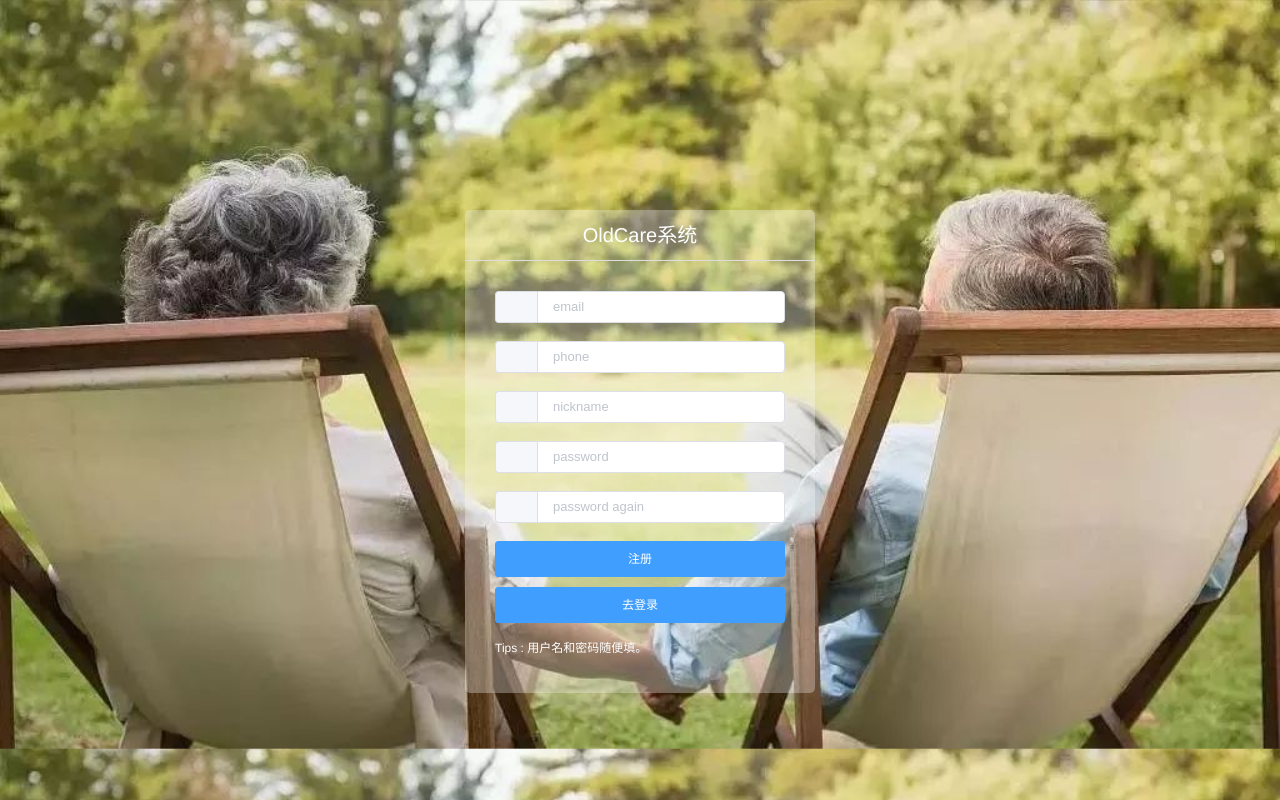
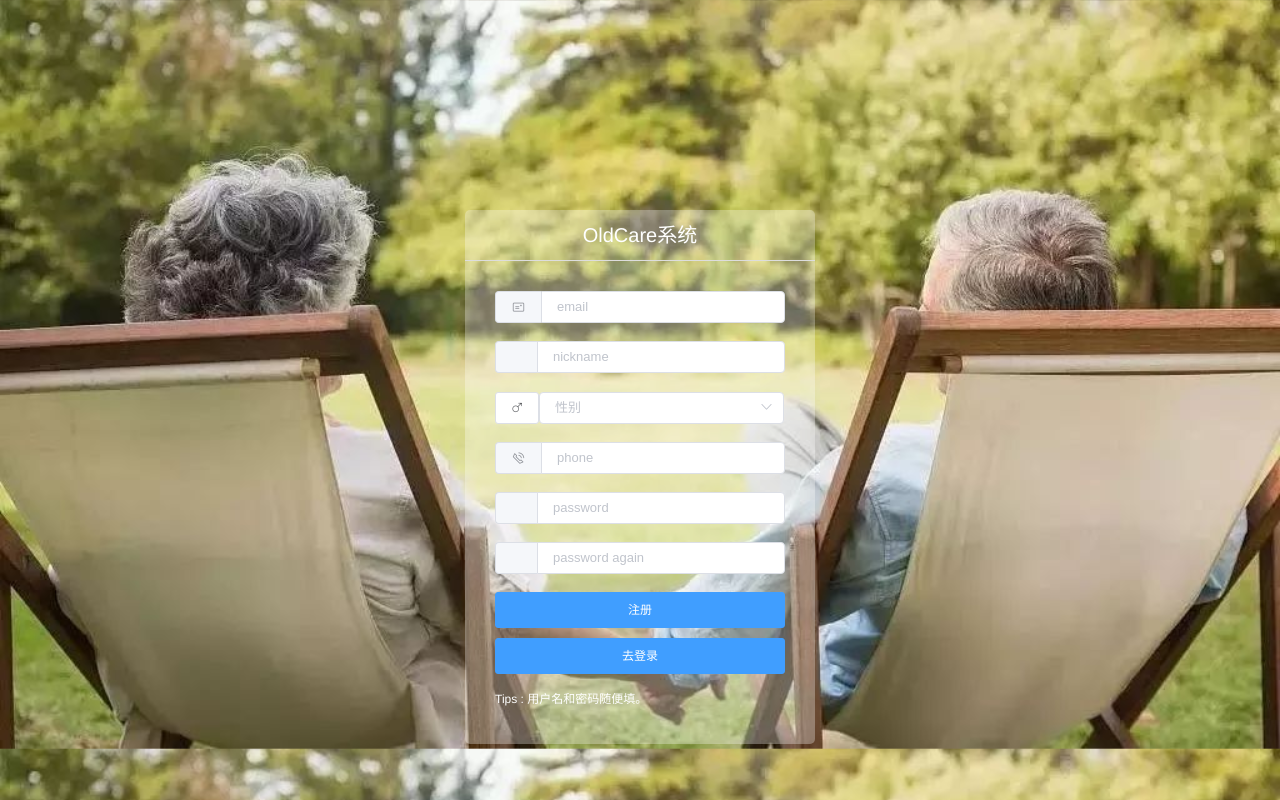
Before and after one commit to xzc0605/xiaoxueqiZJ, a Vue app in the folder web/: page /#/login in a window 1280 px wide. Both pictures are taken after a click on the button "去注册". Built offline with nearby package versions, Linux system fonts and the light colour scheme; a small style sheet from the web is missing.

Commit message:
徐紫程提交x

```diff
--- a/web/src/components/common/Header.vue
+++ b/web/src/components/common/Header.vue
@@ -72,6 +72,7 @@
 </template>
 <script>
 import bus from '../common/bus';
+import axios from 'axios'
 export default {
     data() {
         return {
@@ -146,6 +147,7 @@ export default {
         },
       handleCancel(){
           this.dialogFormVisible=false;
+
       }
     },
     mounted() {
--- a/web/src/components/page/Login.vue
+++ b/web/src/components/page/Login.vue
@@ -21,12 +21,7 @@
 
               <el-form-item prop="username" v-show="showR">
                 <el-input v-model="form.email" placeholder="email">
-                  <el-button slot="prepend" icon="el-icon-lx-people"></el-button>
-                </el-input>
-              </el-form-item>
-              <el-form-item prop="username" v-show="showR">
-                <el-input v-model="form.phone" placeholder="phone">
-                  <el-button slot="prepend" icon="el-icon-lx-people"></el-button>
+                  <el-button slot="prepend" icon="el-icon-postcard"></el-button>
                 </el-input>
               </el-form-item>
               <el-form-item prop="username" v-show="showR">
@@ -34,6 +29,20 @@
                   <el-button slot="prepend" icon="el-icon-lx-people"></el-button>
                 </el-input>
               </el-form-item>
+              <el-form-item prop="username" v-show="showR">
+                <el-button  icon="el-icon-male"></el-button>
+                <el-select style="width:84.6%" v-model="form.sex" placeholder="性别">
+
+                  <el-option label="男" value="m"></el-option>
+                  <el-option label="女" value="f"></el-option>
+                </el-select>
+              </el-form-item>
+              <el-form-item prop="username" v-show="showR">
+                <el-input v-model="form.phone" placeholder="phone">
+                  <el-button slot="prepend" icon="el-icon-phone-outline"></el-button>
+                </el-input>
+              </el-form-item>
+
               <el-form-item prop="password" v-show="showR">
                 <el-input
                     type="password"
@@ -74,6 +83,7 @@
 </template>
 
 <script>
+import axios from 'axios'
 export default {
     data: function() {
         return {
@@ -84,6 +94,7 @@ export default {
             email: "",
             password: "",
             repassword: "",
+            sex:'',
             nickname: "",
             phone: ""
           },
@@ -101,7 +112,7 @@ export default {
             password: [
               {required: true, message: '请输入密码', trigger: 'blur'},
               {min: 3, max: 10, message: '长度在3到10个字符之间', trigger: 'blur'}
-            ]
+            ],
           }
            /* rules: {
                 username: [{ required: true, message: '请输入用户名', trigger: 'blur' }],
@@ -128,7 +139,18 @@ export default {
           this.$message.error("邮箱不得为空")
           return;
         }
-
+        if (this.form.sex.length === 0) {
+          this.$message.error("请选择性别")
+          return;
+        }
+        if (this.form.phone.length === 0) {
+          this.$message.error("请填写电话号")
+          return;
+        }
+        if (this.form.nickname.length === 0) {
+          this.$message.error("请填写姓名")
+          return;
+        }
         this.$refs.login.validate(async valid => {
               if (!valid) {
                 this.$message.error("输入格式错误")
@@ -148,6 +170,22 @@ export default {
         this.form.password = "";
         this.form.email = "";
         this.form.phone = "";
+
+/*        axios({
+          methods: 'get',
+          url: axios.defaults.baseURL + 'userInfo',
+          params: this.infoUser
+        }).then((res) => {
+          this.$message.success("接收到了信息")
+          console.log(res)
+          if (res.data.code === '000000') {
+
+          } else {
+            this.$message.error(res.data.desc)
+          }
+        })*/
+
+
       },
       toLogin() {
         this.showL = true;
@@ -156,6 +194,7 @@ export default {
         this.form.password = "";
         this.form.email = "";
         this.form.nickname="";
+        this.form.sex="";
       }
     },
 };
```
